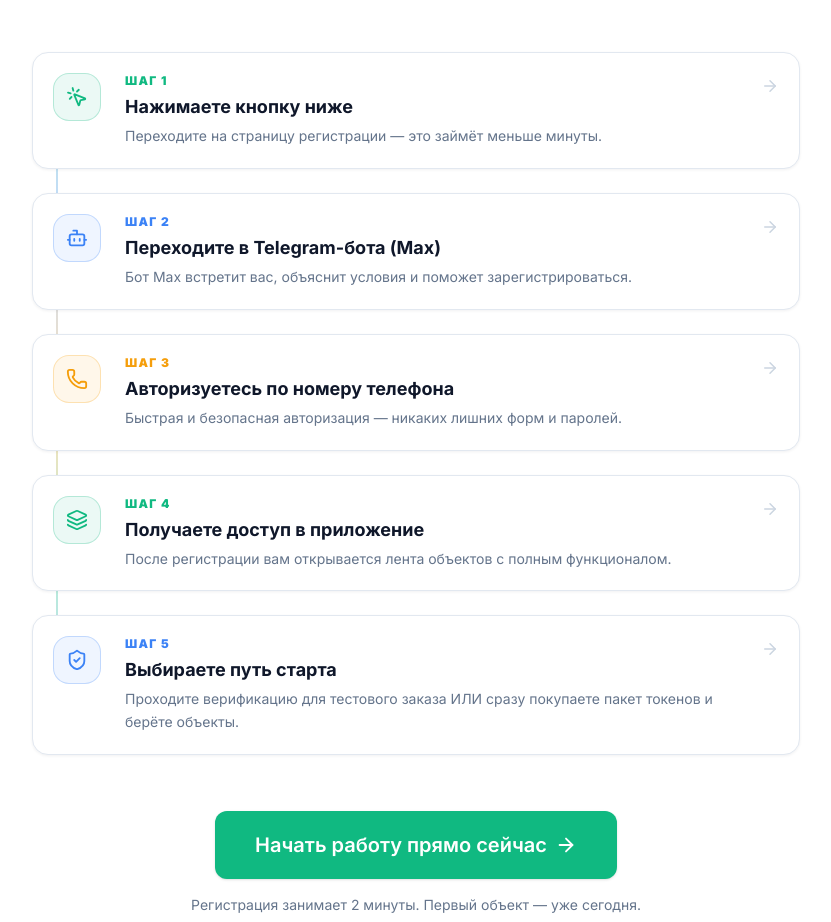
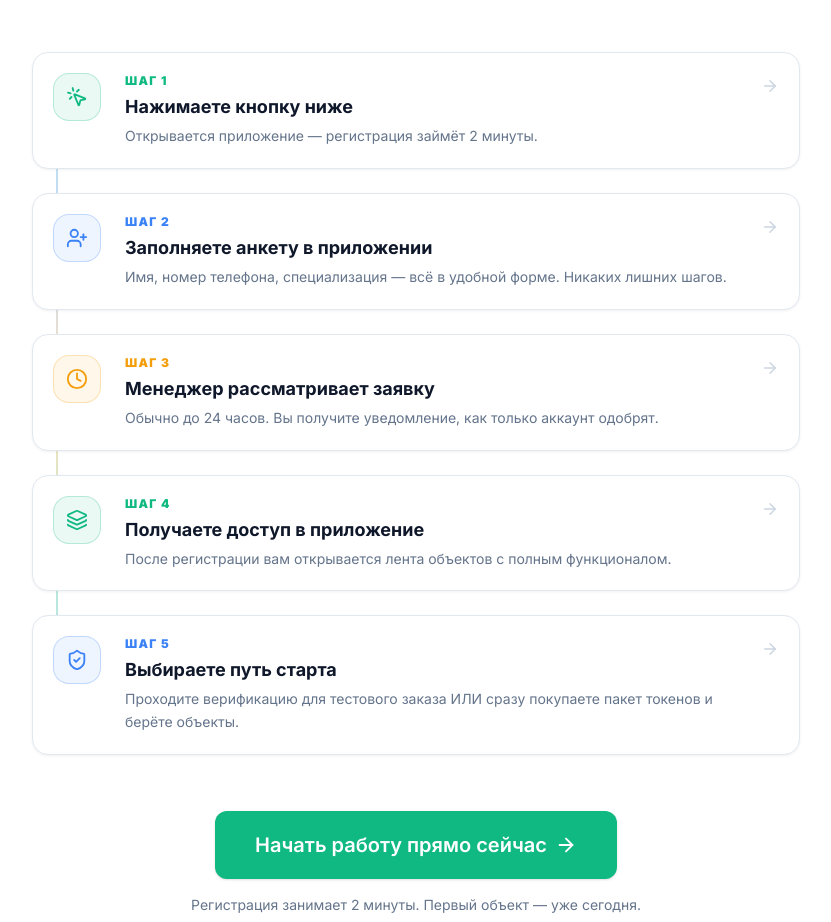
Before and after one commit to ArtemNech-eng/sfera888, a React (Vite) app in the folder artifacts/master-landing-v2/: page / in a window 1280 px wide. Shown: the part 7420-8342 px from the top of the page, without its empty margins (224-1055 px from the left). Built offline with nearby package versions, Linux system fonts and the light colour scheme; no server answers.

Commit message:
howtostart: replace Telegram bot steps with app-based registration flow

```diff
--- a/artifacts/master-landing-v2/src/components/HowToStart.tsx
+++ b/artifacts/master-landing-v2/src/components/HowToStart.tsx
@@ -1,5 +1,5 @@
 import React from 'react';
-import { MousePointerClick, Bot, Phone, Layers, ShieldCheck, ArrowRight } from 'lucide-react';
+import { MousePointerClick, UserPlus, Clock, Layers, ShieldCheck, ArrowRight } from 'lucide-react';
 import AnimatedSection from './AnimatedSection';
 import NeonButton from './NeonButton';
 
@@ -13,21 +13,21 @@ const HowToStart: React.FC<HowToStartProps> = ({ botUrl }) => {
       number: '1',
       icon: <MousePointerClick size={22} className="text-[#10B981]" />,
       title: 'Нажимаете кнопку ниже',
-      desc: 'Переходите на страницу регистрации — это займёт меньше минуты.',
+      desc: 'Открывается приложение — регистрация займёт 2 минуты.',
       color: '#10B981',
     },
     {
       number: '2',
-      icon: <Bot size={22} className="text-[#3B82F6]" />,
-      title: 'Переходите в Telegram-бота (Max)',
-      desc: 'Бот Max встретит вас, объяснит условия и поможет зарегистрироваться.',
+      icon: <UserPlus size={22} className="text-[#3B82F6]" />,
+      title: 'Заполняете анкету в приложении',
+      desc: 'Имя, номер телефона, специализация — всё в удобной форме. Никаких лишних шагов.',
       color: '#3B82F6',
     },
     {
       number: '3',
-      icon: <Phone size={22} className="text-[#F59E0B]" />,
-      title: 'Авторизуетесь по номеру телефона',
-      desc: 'Быстрая и безопасная авторизация — никаких лишних форм и паролей.',
+      icon: <Clock size={22} className="text-[#F59E0B]" />,
+      title: 'Менеджер рассматривает заявку',
+      desc: 'Обычно до 24 часов. Вы получите уведомление, как только аккаунт одобрят.',
       color: '#F59E0B',
     },
     {
```
